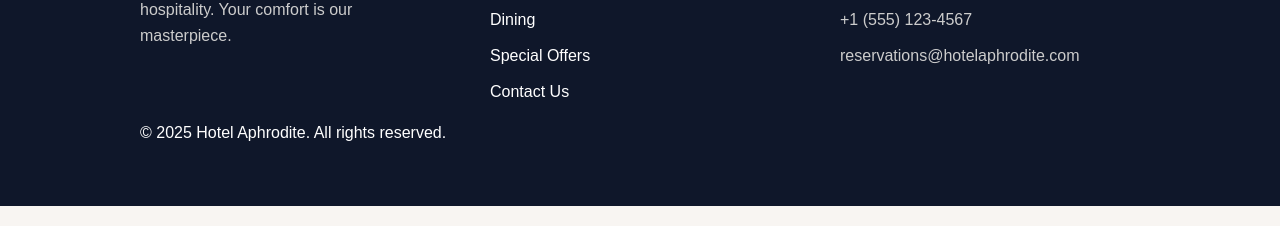
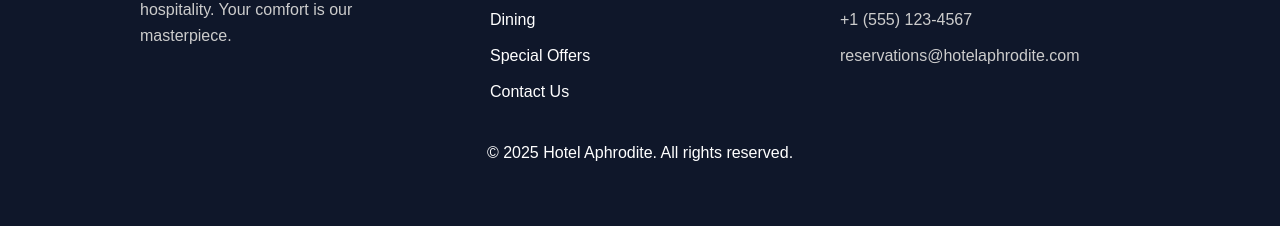
Before and after one commit to Hzaw74/Learning_Journey, a plain HTML site: page Hzaw74/HotelAphrodite/index.html in a window 1280 px wide. Shown: the part 2665-2891 px from the top of the page. Drawn offline with Linux system fonts and the light colour scheme.

Commit message:
before mess up

```diff
--- a/Hzaw74/HotelAphrodite/css/style.css
+++ b/Hzaw74/HotelAphrodite/css/style.css
@@ -201,3 +201,8 @@ footer {
 .room-sidebar {
     width: 35%;
 }
+
+.copyright {
+    text-align: center;
+    margin-top: 20px;
+}
```
Also changed, not shown: Hzaw74/HotelAphrodite/about.html (+1 -7 lines).
